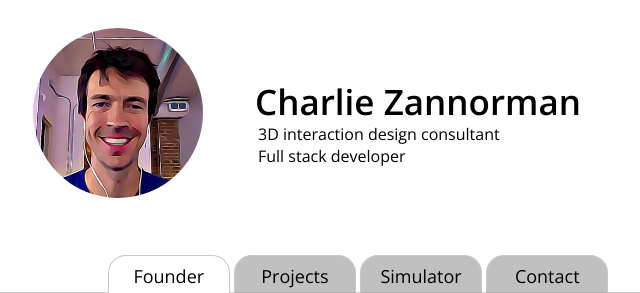
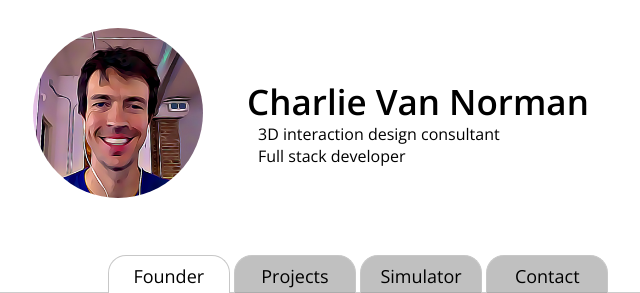
Before and after one commit to vannorman/zannorman, a Django app: template charlievannorman/templates/home.html in a window 1280 px wide. Shown: the top 293 px of the page, without its empty margins (302-942 px from the left). Run offline with Django 3.2, Linux system fonts and the light colour scheme; the template is opened without the code that fills it, so the values that code supplies are empty.

Commit message:
vannorman

```diff
--- a/charlievannorman/templates/home.html
+++ b/charlievannorman/templates/home.html
@@ -43,7 +43,7 @@
 
 		</div>
 		<div class="title">
-			 Charlie Zannorman
+			 Charlie Van Norman
 		</div>
 		<div class='hello'>
 			3D interaction design consultant
```
